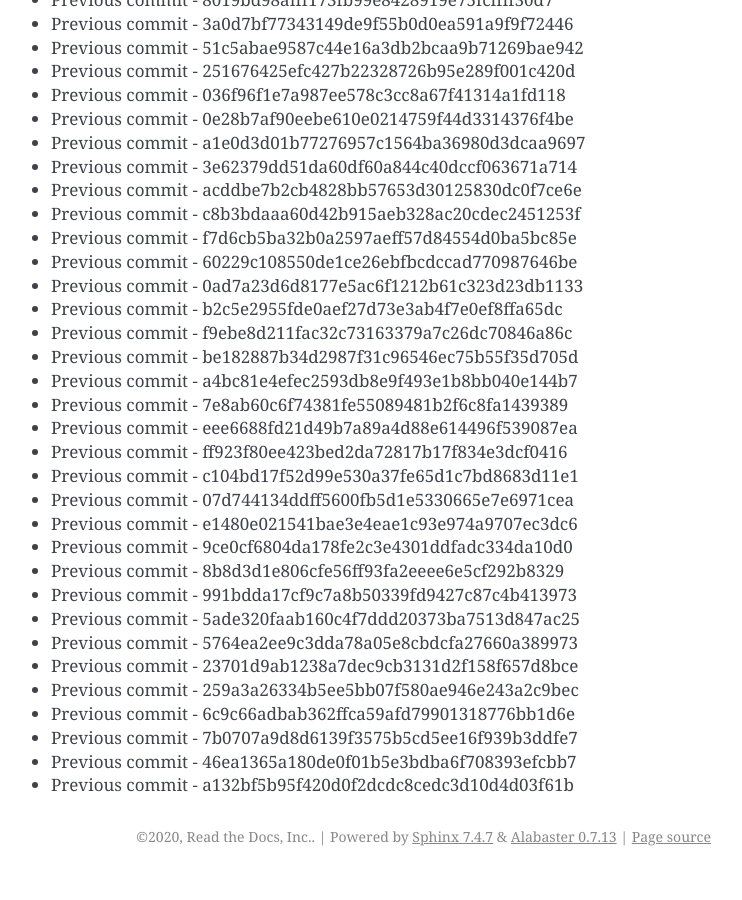
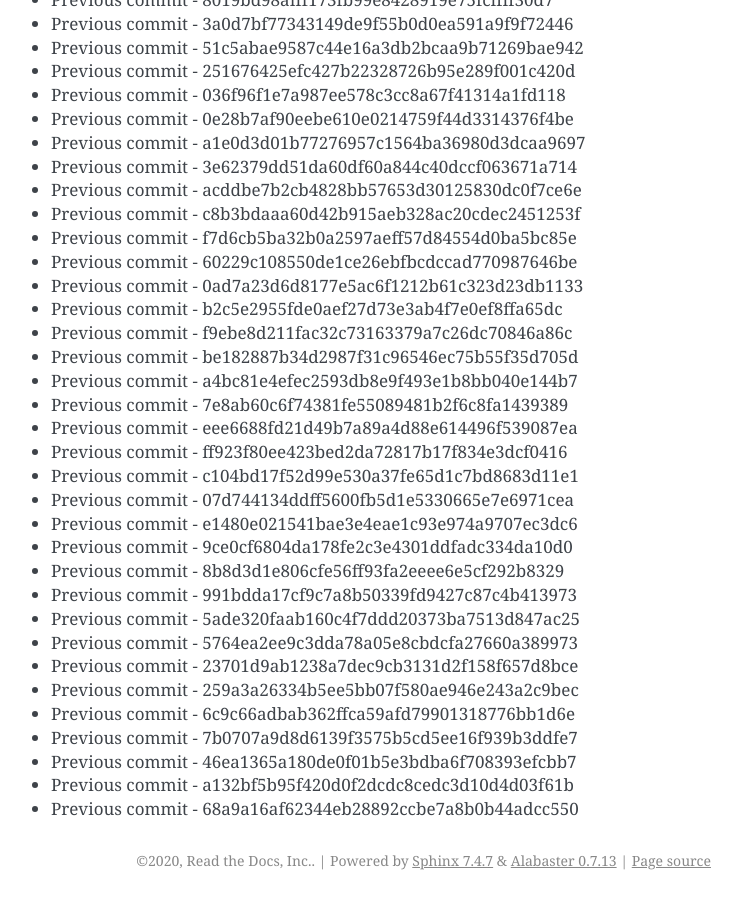
Before and after one commit to readthedocs/rtd-git-stresstest, a Sphinx documentation site: the page built from docs/updates.rst, in a window 1280 px wide and 900 px high, scrolled down 46869 px. Shown: the whole window, without its empty margins (399-1141 px from the left). Built offline with Sphinx 7.4.7, drawn with Linux system fonts in a browser that asks for light colours; before the commit the page ends 47745 px from its top, so only the background shows below that.

Commit message:
Generating commit from previous: 68a9a16af62344eb28892ccbe7a8b0b44adcc550

```diff
--- a/docs/updates.rst
+++ b/docs/updates.rst
@@ -2001,3 +2001,4 @@ It can be tested for any performance characteristics.
 * Previous commit - 7b0707a9d8d6139f3575b5cd5ee16f939b3ddfe7
 * Previous commit - 46ea1365a180de0f01b5e3bdba6f708393efcbb7
 * Previous commit - a132bf5b95f420d0f2dcdc8cedc3d10d4d03f61b
+* Previous commit - 68a9a16af62344eb28892ccbe7a8b0b44adcc550
```
